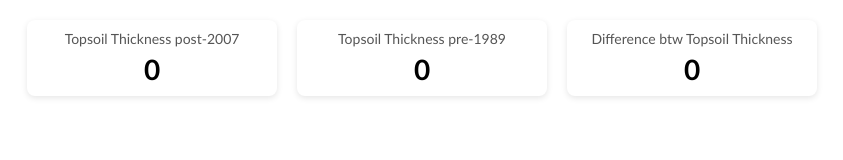
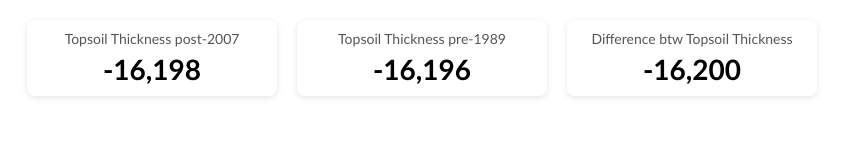
Before and after one commit to jjw0023/ISU_Soil_CB_2_Live_View_Stats, a plain HTML site: page index.html in a window 1280 px wide. Shown: the whole page, without its empty margins (218-1061 px from the left). Drawn offline with Linux system fonts and the light colour scheme; no server answers.

Commit message:
Update index.html

```diff
--- a/index.html
+++ b/index.html
@@ -66,6 +66,7 @@
 const groups = [
   {
     elementId: "numViews1",
+    subtract: 16198,
     ids: [
       "8b20a11a608a4785be28ea41a45ca4d1",
       "2548bf7f798a444fb0047df734d9de58"
@@ -73,6 +74,7 @@
   },
   {
     elementId: "numViews2",
+    subtract: 16196,
     ids: [
       "795e09e2f6484f319baf337674f4ece1",
       "45926953fe3a44b0a8ce1ec7df1e4f42"
@@ -80,6 +82,7 @@
   },
   {
     elementId: "numViews3",
+    subtract: 16200,
     ids: [
       "1ad81e3db76745cdaa9195dc5839b50c",
       "0a9140bfd1ce4e6dacfb198ae0ff396d"
@@ -99,8 +102,12 @@
       Promise.all(group.ids.map(fetchNumViews))
 .then(values => {
   const sum = values.reduce((a, b) => a + b, 0);
-          document.getElementById(group.elementId).textContent = sum.toLocaleString();
+  const adjustedSum = sum - group.subtract;
+
+  document.getElementById(group.elementId).textContent =
+    adjustedSum.toLocaleString();
 })
+
         .catch(err => {
           document.getElementById(group.elementId).textContent = "Error";
           console.error(err);
```
Lines whose indentation alone changed are shown as unchanged.
